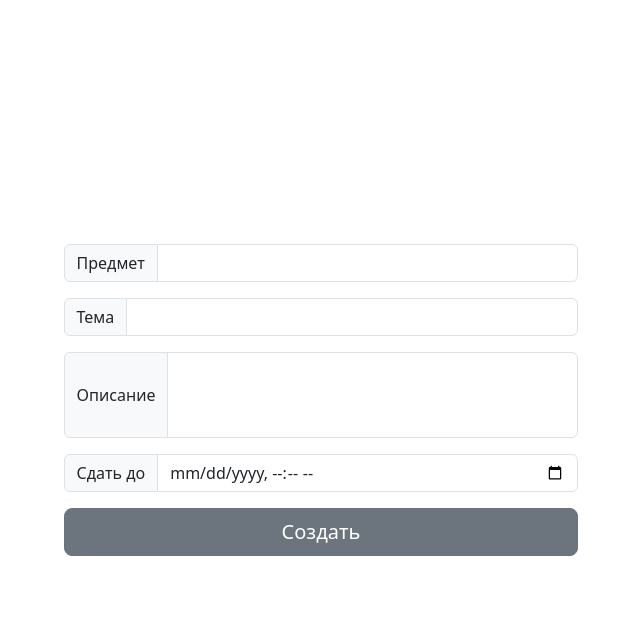
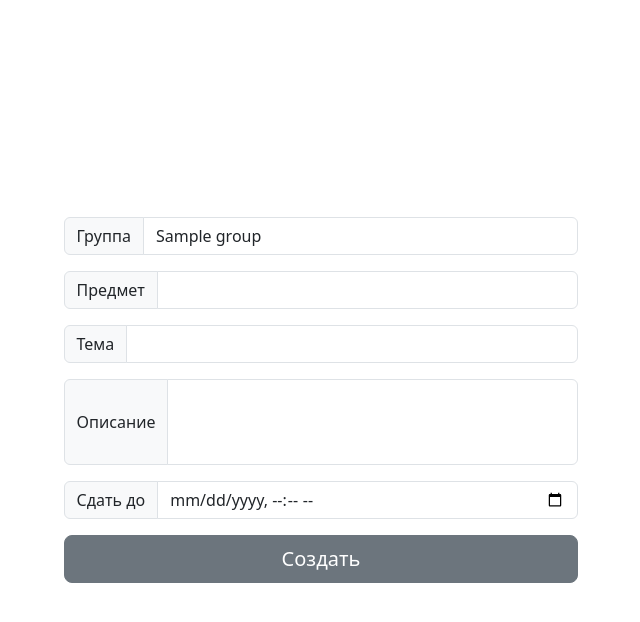
Before and after one commit to Mihendy/HWTracker, a Django app: page /taskform in a window 1280 px wide. Shown: the top 622 px of the page, without its empty margins (319-959 px from the left). Run offline with Django 4.2, Linux system fonts and the light colour scheme; a user stored in the database is signed in; tables that the repository leaves empty hold one stand-in row (values such as "Sample post"); some libraries are stand-ins or nearby versions.

Commit message:
form beauty

```diff
--- a/HWTracker/main/forms.py
+++ b/HWTracker/main/forms.py
@@ -9,18 +9,17 @@ def get_choices():
     return [(group.id, group.name) for group in Group.objects.all()]
 
 
-
 class TaskForm(forms.Form):
-    group = forms.ChoiceField(label='Группа', choices=get_choices)
+    group = forms.ChoiceField(label='Группа', choices=get_choices,
+                              widget=forms.Select(attrs={'class': 'form-control'}))
     subject = forms.CharField(label='Предмет', widget=forms.TextInput(attrs={'class': 'form-control'}))
     topic = forms.CharField(label='Тема', widget=forms.TextInput(attrs={'class': 'form-control'}))
     description = forms.CharField(label='Описание', widget=forms.Textarea(
-        attrs={'class': 'form-control', 'rows': 3, "id": "TextArea", "style": "resize: none;"}))
+        attrs={'class': 'form-control', 'rows': 3, "id": "TextArea", "style": "resize: none;"}), max_length=150)
     due_date = forms.CharField(
         widget=forms.TextInput(attrs={'type': 'datetime-local', 'class': 'form-control'}),
         label='Сдать до', )
 
-
     class Meta:
         model = Task
         fields = ['subject', 'topic', 'description', 'due_date']
--- a/HWTracker/main/views.py
+++ b/HWTracker/main/views.py
@@ -99,8 +99,8 @@ def get_user_information(code):
 
 
 def get_tasks(group: Group) -> list[Task]:
-    return group.tasks.all() if group else []
+    return list(group.tasks.all()) if group else []
 
 
-def get_groups():
-    return Group.objects.all()
+def get_groups() -> list[Group]:
+    return list(Group.objects.all())
--- a/HWTracker/static/js/script.js
+++ b/HWTracker/static/js/script.js
@@ -2,13 +2,13 @@ let textarea = document.getElementById("TextArea");
 
 textarea.addEventListener("input", function () {
     let lines = textarea.value.split("\n");
-    for (let i = 0; i < lines.length; i++) {
-        if (lines[i].length > 32) {
-            lines[i] = lines[i].substring(0, 32);
-            lines[i + 1] = lines[i].substring(32,);
-        }
-    }
-    textarea.value = lines.join("\n");
+    // for (let i = 0; i < lines.length; i++) {
+    //     if (lines[i].length > 32) {
+    //         lines[i] = lines[i].substring(0, 32);
+    //         lines[i + 1] = lines[i].substring(32,);
+    //     }
+    // }
+    // textarea.value = lines.join("\n");
 
     if (lines.length > 5) {
         textarea.value = lines.slice(0, 5).join("\n");
--- a/HWTracker/templates/main/add_task_form.html
+++ b/HWTracker/templates/main/add_task_form.html
@@ -12,25 +12,38 @@
 <body>
 <form method="post">
     {% csrf_token %}
+    {#    <div class="alert alert-danger" role="alert">#}
     {{ form.subject.errors }}
+    {#    </div>#}
+    <div class="input-group mb-3">
+        <span class="input-group-text">Группа</span>
+        {{ form.group }}
+    </div>
+
     <div class="input-group mb-3">
         <span class="input-group-text">Предмет</span>
         {{ form.subject }}
     </div>
 
+    {#    <div class="alert alert-danger" role="alert">#}
     {{ form.topic.errors }}
+    {#    </div>#}
     <div class="input-group mb-3">
         <span class="input-group-text">Тема</span>
         {{ form.topic }}
     </div>
 
+    {#    <div class="alert alert-danger" role="alert">#}
     {{ form.description.errors }}
+    {#    </div>#}
     <div class="input-group mb-3">
         <span class="input-group-text">Описание</span>
         {{ form.description }}
     </div>
 
+    {#    <div class="alert alert-danger" role="alert">#}
     {{ form.due_date.errors }}
+    {#    </div>#}
     <div class="input-group mb-3">
         <span class="input-group-text">Сдать до</span>
         {{ form.due_date }}
```
Also changed, not shown: HWTracker/templates/main/student.html (+7 -6 lines).
